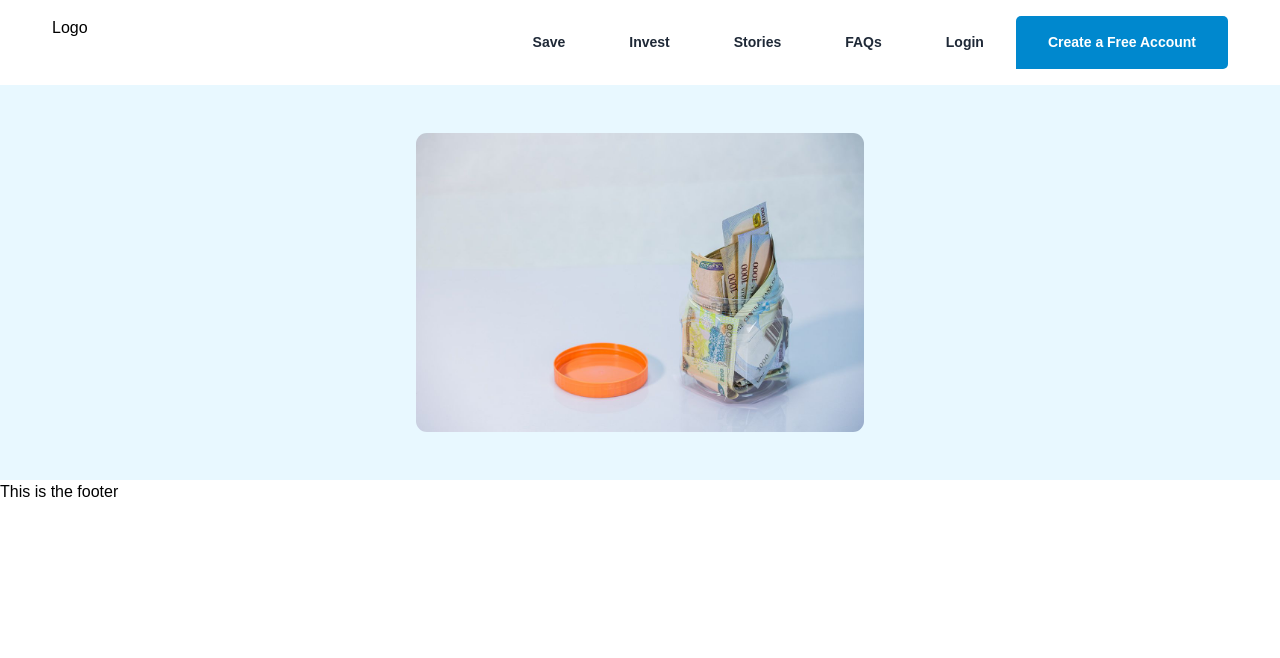
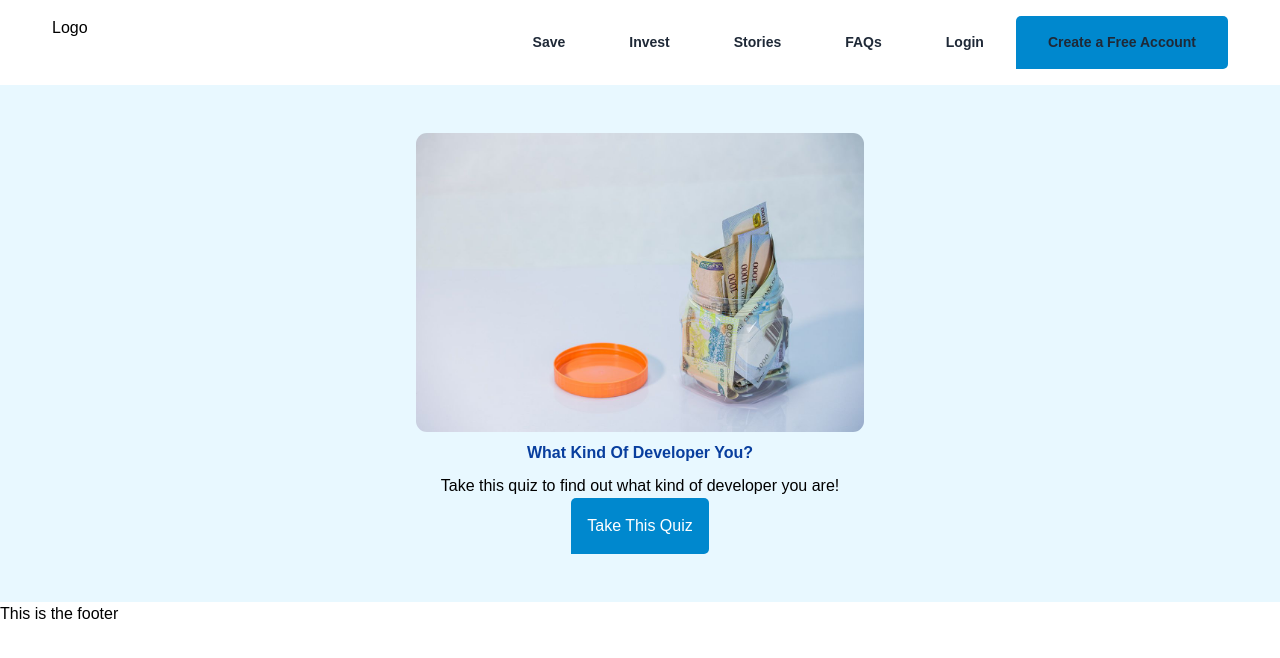
Before and after one commit to whogohost-limited/Landing-Page-With-React, a React (Create React App) app: page / in a window 1280 px wide. Shown: the top 658 px of the page. Built offline with nearby package versions, Linux system fonts and the light colour scheme.

Commit message:
Completed hero section :white_check_mark:

```diff
--- a/src/App.css
+++ b/src/App.css
@@ -16,6 +16,8 @@ body {
   box-sizing: border-box;
 }
 
+/* Elements */
+
 a {
   text-decoration: none;
 }
@@ -24,6 +26,21 @@ li {
   list-style: none;
   padding-right: 0.8rem;
 }
+
+button {
+  border: none;
+  text-transform: capitalize;
+}
+
+
+h1.hero-title {
+  color: rgb(8, 62, 158);
+  font-weight: 700;
+  line-height: 42px;
+  text-align: center;
+}
+
+
 
 /* Layout  */
 .container {
@@ -45,6 +62,10 @@ li {
 
 .flex {
   display: flex;
+}
+
+.flex-col {
+  flex-direction: column;
 }
 
 .flex.center {
@@ -83,6 +104,38 @@ li {
   border-radius: 11px;
 }
 
+.bold {
+  font-weight: bold;
+}
+
+.p-1 {
+  padding: 0.2rem;
+}
+
+.p-2 {
+  padding: 0.4rem;
+}
+
+.p-3 {
+  padding: 0.8rem;
+}
+
+.p-4 {
+  padding: 1rem;
+}
+
+.p-5 {
+  padding: 1.5rem;
+}
+
+.mb-0 {
+  margin-bottom: 0;
+}
+
+.mb-1 {
+  margin-bottom: 4rem;
+}
+
 @media screen and (min-width: 960px) {
 
   .menu-items li {
--- a/src/components/Header.js
+++ b/src/components/Header.js
@@ -10,7 +10,7 @@ function Header() {
                 <li><a href="#">Stories</a></li>
                 <li><a href="#">FAQs</a></li>
                 <li><a href="#">Login</a></li>
-                <li className="btn blue-dark"><a href="#" className="white-text">Create a Free Account</a></li>
+                <li className="btn blue-dark white-text"><a href="#">Create a Free Account</a></li>
             </nav>
         </div>
     )
--- a/src/components/Hero.js
+++ b/src/components/Hero.js
@@ -3,8 +3,11 @@ import hero from './hero.jpg'
 
 function Hero() {
     return(
-    <div className="container bg-primary hero-image flex center">
+    <div className="container bg-primary hero-image flex flex-col center ">
         <img src={hero} alt="hero image" height={300} width={448} className="rounded"/>
+        <h1 className="hero-title bold mb-0">What Kind Of Developer You?</h1>
+        <p className="lead-text">Take this quiz to find out what kind of developer you are!</p>
+        <button className="btn blue-dark white-text p-4">Take this Quiz</button>
     </div>
     )
 }
```
